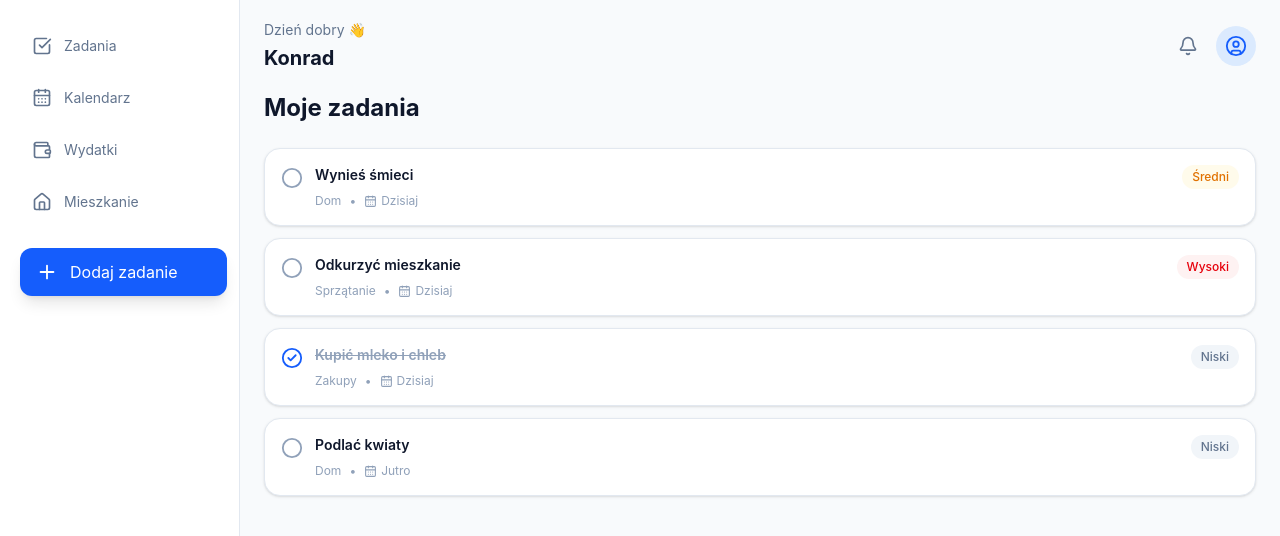
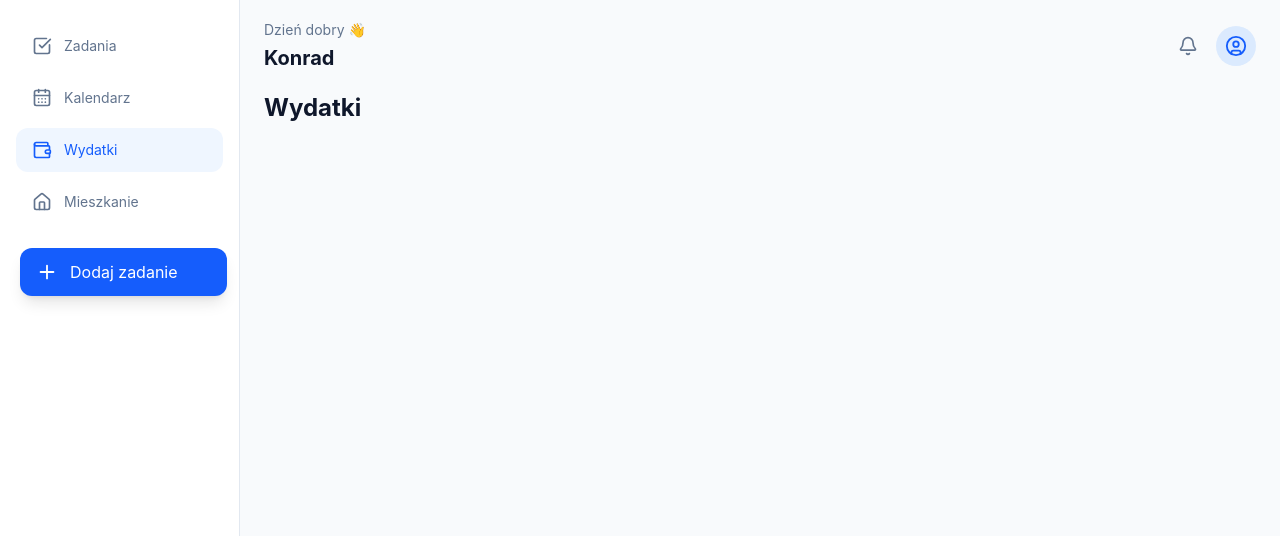
Before and after one commit to LainonShiraya/home-ops, a React (Vite) app: page /expenses in a window 1280 px wide. Shown: the top 536 px of the page. Built offline with nearby package versions, Linux system fonts and the light colour scheme.

Commit message:
refactor(router): move app layout into route hierarchy

```diff
--- a/package.json
+++ b/package.json
@@ -14,6 +14,7 @@
     "lucide-react": "^1.38.0",
     "react": "^19.2.8",
     "react-dom": "^19.2.8",
+    "react-router": "^7.18.3",
     "tailwindcss": "^4.3.3"
   },
   "devDependencies": {
--- a/src/App.tsx
+++ b/src/App.tsx
@@ -1,7 +1,29 @@
-import DashboardPage from "./pages/DashBoardPage";
+import { BrowserRouter, Navigate, Route, Routes } from "react-router";
+
+import CalendarPage from "./pages/CalendarPage";
+import DashboardPage from "./pages/DashboardPage";
+import ExpensesPage from "./pages/ExpensesPage";
+import HouseholdPage from "./pages/HouseholdPage";
+import AppLayout from "./components/layout/AppLayout";
 
 function App() {
-  return <DashboardPage />;
+  return (
+    <BrowserRouter>
+      <Routes>
+        <Route element={<AppLayout />}>
+          <Route path="/tasks" element={<DashboardPage />} />
+
+          <Route path="/calendar" element={<CalendarPage />} />
+
+          <Route path="/expenses" element={<ExpensesPage />} />
+
+          <Route path="/household" element={<HouseholdPage />} />
+        </Route>
+
+        <Route path="*" element={<Navigate to="/tasks" replace />} />
+      </Routes>
+    </BrowserRouter>
+  );
 }
 
 export default App;
--- a/src/components/layout/AppLayout.tsx
+++ b/src/components/layout/AppLayout.tsx
@@ -1,11 +1,8 @@
+import { Outlet } from "react-router";
 import AppHeader from "./AppHeader";
 import AppNavigation from "./AppNavigation";
 
-type AppLayoutProps = {
-  children: React.ReactNode;
-};
-
-function AppLayout({ children }: AppLayoutProps) {
+function AppLayout() {
   return (
     <div className="min-h-screen bg-slate-50">
       <AppNavigation />
@@ -13,7 +10,9 @@ function AppLayout({ children }: AppLayoutProps) {
       <div className="lg:pl-60">
         <AppHeader />
 
-        <main>{children}</main>
+        <main>
+          <Outlet />
+        </main>
       </div>
     </div>
   );
--- a/src/components/layout/AppNavigation.tsx
+++ b/src/components/layout/AppNavigation.tsx
@@ -1,21 +1,25 @@
 import { CalendarDays, CheckSquare, Home, Plus, Wallet } from "lucide-react";
-
+import { NavLink } from "react-router";
 const navigationItems = [
   {
     label: "Zadania",
     icon: CheckSquare,
+    to: "/tasks",
   },
   {
     label: "Kalendarz",
     icon: CalendarDays,
+    to: "/calendar",
   },
   {
     label: "Wydatki",
     icon: Wallet,
+    to: "/expenses",
   },
   {
     label: "Mieszkanie",
     icon: Home,
+    to: "/household",
   },
 ];
 
@@ -34,11 +38,11 @@ function AppNavigation() {
       "
     >
       <div className="flex items-center justify-around lg:flex-col lg:items-stretch lg:gap-2">
-        {navigationItems.map(({ label, icon: Icon }) => (
-          <button
+        {navigationItems.map(({ label, icon: Icon, to }) => (
+          <NavLink
             key={label}
-            type="button"
-            className="
+            to={to}
+            className={({ isActive }) => `
     flex
     flex-col
     items-center
@@ -48,10 +52,13 @@ function AppNavigation() {
     px-3
     py-2
     text-xs
-              text-slate-500
     transition
-              hover:bg-slate-50
-              hover:text-slate-900
+
+    ${
+      isActive
+        ? "bg-blue-50 text-blue-600"
+        : "text-slate-500 hover:bg-slate-50 hover:text-slate-900"
+    }
 
     lg:flex-row
     lg:justify-start
@@ -59,11 +66,11 @@ function AppNavigation() {
     lg:px-4
     lg:py-3
     lg:text-sm
-            "
+  `}
           >
             <Icon size={20} />
             <span>{label}</span>
-          </button>
+          </NavLink>
         ))}
 
         <button
--- /dev/null
+++ b/src/pages/CalendarPage.tsx
@@ -0,0 +1,9 @@
+function CalendarPage() {
+  return (
+    <main className="px-6 pb-24 lg:pb-6">
+      <h1 className="text-2xl font-bold text-slate-900">Kalendarz</h1>
+    </main>
+  );
+}
+
+export default CalendarPage;
--- a/src/pages/DashBoardPage.tsx
+++ b/src/pages/DashBoardPage.tsx
@@ -1,10 +1,8 @@
-import AppLayout from "../components/layout/AppLayout";
 import TaskCard from "../components/tasks/TaskCard";
 import { tasks } from "../data/tasks";
 
 function DashboardPage() {
   return (
-    <AppLayout>
     <main className="px-6 pb-24 lg:pb-6">
       <h1 className="text-2xl font-bold text-slate-900">Moje zadania</h1>
 
@@ -14,7 +12,6 @@ function DashboardPage() {
         ))}
       </section>
     </main>
-    </AppLayout>
   );
 }
 
--- /dev/null
+++ b/src/pages/ExpensesPage.tsx
@@ -0,0 +1,9 @@
+function ExpensesPage() {
+  return (
+    <main className="px-6 pb-24 lg:pb-6">
+      <h1 className="text-2xl font-bold text-slate-900">Wydatki</h1>
+    </main>
+  );
+}
+
+export default ExpensesPage;
--- /dev/null
+++ b/src/pages/HouseholdPage.tsx
@@ -0,0 +1,9 @@
+function HouseholdPage() {
+  return (
+    <main className="px-6 pb-24 lg:pb-6">
+      <h1 className="text-2xl font-bold text-slate-900">Mieszkanie</h1>
+    </main>
+  );
+}
+
+export default HouseholdPage;
```
Also changed, not shown: 1 other file (tests, documents, lock files or other folders). Lines whose indentation alone changed are shown as unchanged.
